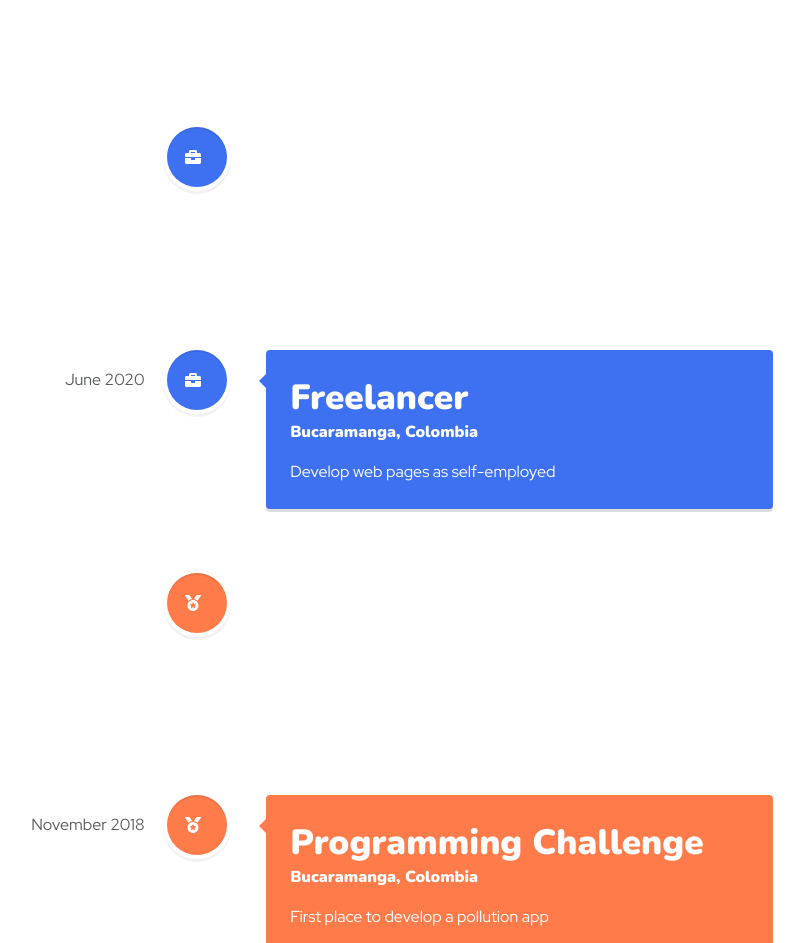
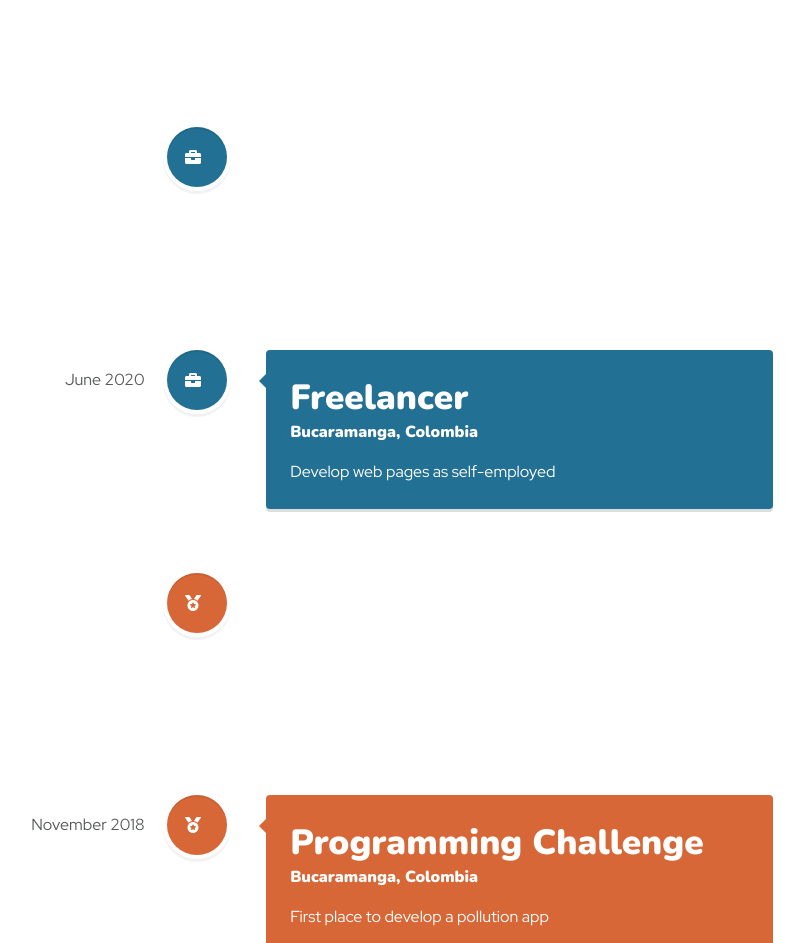
Before and after one commit to Esdran26/portfolio, a Next.js app: page /timeline in a window 1280 px wide. Shown: the part 929-1872 px from the top of the page, without its empty margins (443-1247 px from the left). Built offline with nearby package versions, Linux system fonts and the light colour scheme.

Commit message:
Starting Projects Screen

```diff
--- a/components/mobile-navbar/mobile-navbar.jsx
+++ b/components/mobile-navbar/mobile-navbar.jsx
@@ -113,7 +113,7 @@ const MobileNavbar = ({ section = 'Home' }) => {
         </a>
       </Link>
 
-      <Link  href="/">
+      <Link  href="/projects">
         <a className={ styles.link }>
           <FontAwesomeIcon
             style={ styleSVGProjects }
--- a/components/timeline/timeline.jsx
+++ b/components/timeline/timeline.jsx
@@ -8,18 +8,16 @@ import { FontAwesomeIcon } from '@fortawesome/react-fontawesome';
 import { faGraduationCap } from '@fortawesome/free-solid-svg-icons';
 import { faBriefcase } from '@fortawesome/free-solid-svg-icons';
 import { faMedal } from '@fortawesome/free-solid-svg-icons';
-import { faStar } from '@fortawesome/free-solid-svg-icons';
-
 
 const Timeline = () => {
   return(
     <VerticalTimeline>
       <VerticalTimelineElement
         className="vertical-timeline-element--work"
-        contentStyle={{ background: '#3d71f2', color: '#fff' }}
-        contentArrowStyle={{ borderRight: '7px solid  #3d71f2' }}
+        contentStyle={{ background: '#227093', color: '#fff' }}
+        contentArrowStyle={{ borderRight: '7px solid  #227093' }}
         date="August 2020 - Present"
-        iconStyle={{ background: '#3d71f2', color: '#fff' }}
+        iconStyle={{ background: '#227093', color: '#fff' }}
         icon={<FontAwesomeIcon icon={ faBriefcase } />}
       >
         <h3 style={{ color: 'white' }} className="vertical-timeline-element-title">
@@ -35,10 +33,10 @@ const Timeline = () => {
 
       <VerticalTimelineElement
         className="vertical-timeline-element--work"
-        contentStyle={{ background: '#3d71f2', color: '#fff' }}
-        contentArrowStyle={{ borderRight: '7px solid  #3d71f2' }}
+        contentStyle={{ background: '#227093', color: '#fff' }}
+        contentArrowStyle={{ borderRight: '7px solid  #227093' }}
         date="June 2020"
-        iconStyle={{ background: '#3d71f2', color: '#fff' }}
+        iconStyle={{ background: '#227093', color: '#fff' }}
         icon={<FontAwesomeIcon icon={ faBriefcase } />}
       >
         <h3 style={{ color: 'white' }} className="vertical-timeline-element-title">
@@ -54,10 +52,10 @@ const Timeline = () => {
 
       <VerticalTimelineElement
         className="vertical-timeline-element--education"
-        contentStyle={{ background: '#ff7b4a', color: '#fff' }}
-        contentArrowStyle={{ borderRight: '7px solid  #ff7b4a' }}
+        contentStyle={{ background: '#d86737', color: '#fff' }}
+        contentArrowStyle={{ borderRight: '7px solid  #d86737' }}
         date="January 2021 - Present"
-        iconStyle={{ background: '#ff7b4a', color: '#fff' }}
+        iconStyle={{ background: '#d86737', color: '#fff' }}
         icon={<FontAwesomeIcon icon={ faMedal } />}
       >
         <h3 style={{ color: 'white' }} className="vertical-timeline-element-title">
@@ -73,10 +71,10 @@ const Timeline = () => {
 
       <VerticalTimelineElement
         className="vertical-timeline-element--education"
-        contentStyle={{ background: '#ff7b4a', color: '#fff' }}
-        contentArrowStyle={{ borderRight: '7px solid  #ff7b4a' }}
+        contentStyle={{ background: '#d86737', color: '#fff' }}
+        contentArrowStyle={{ borderRight: '7px solid  #d86737' }}
         date="November 2018"
-        iconStyle={{ background: '#ff7b4a', color: '#fff' }}
+        iconStyle={{ background: '#d86737', color: '#fff' }}
         icon={<FontAwesomeIcon icon={ faMedal } />}
       >
         <h3 style={{ color: 'white' }} className="vertical-timeline-element-title">
--- a/data/navbar/navbar-data.js
+++ b/data/navbar/navbar-data.js
@@ -12,7 +12,7 @@ export const menu = [
     name: 'Timeline'
   },
   {
-    to: '/',
+    to: '/projects',
     name: 'Projects'
   }
 ];
```
Also changed, not shown: components/projects/projects-info.jsx (added, +18 -0 lines), data/projects/projects-info-data.js (added, +14 -0 lines), pages/projects.jsx (added, +24 -0 lines).
